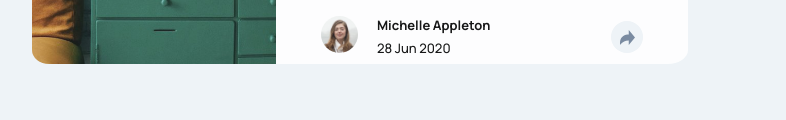
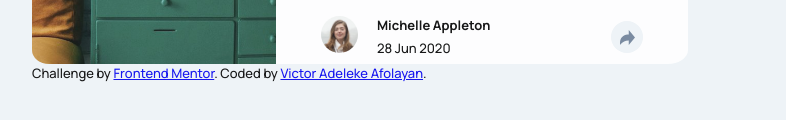
Before and after one commit to rephidimC/article-preview-component, a plain HTML site: page index.html in a window 1280 px wide. Shown: the part 384-504 px from the top of the page, without its empty margins (328-1114 px from the left). Drawn offline with Linux system fonts and the light colour scheme.

Commit message:
added personal details

```diff
--- a/index.html
+++ b/index.html
@@ -41,6 +41,10 @@
     <div class="small-box">
     </div>
   </div>
+  <div class="attribution">
+    Challenge by <a href="https://www.frontendmentor.io?ref=challenge" target="_blank">Frontend Mentor</a>.
+    Coded by <a href="https://github.com/rephidimC">Victor Adeleke Afolayan</a>.
+  </div>
   <script src="index.js" charset="utf-8"></script>
 </body>
 
```
